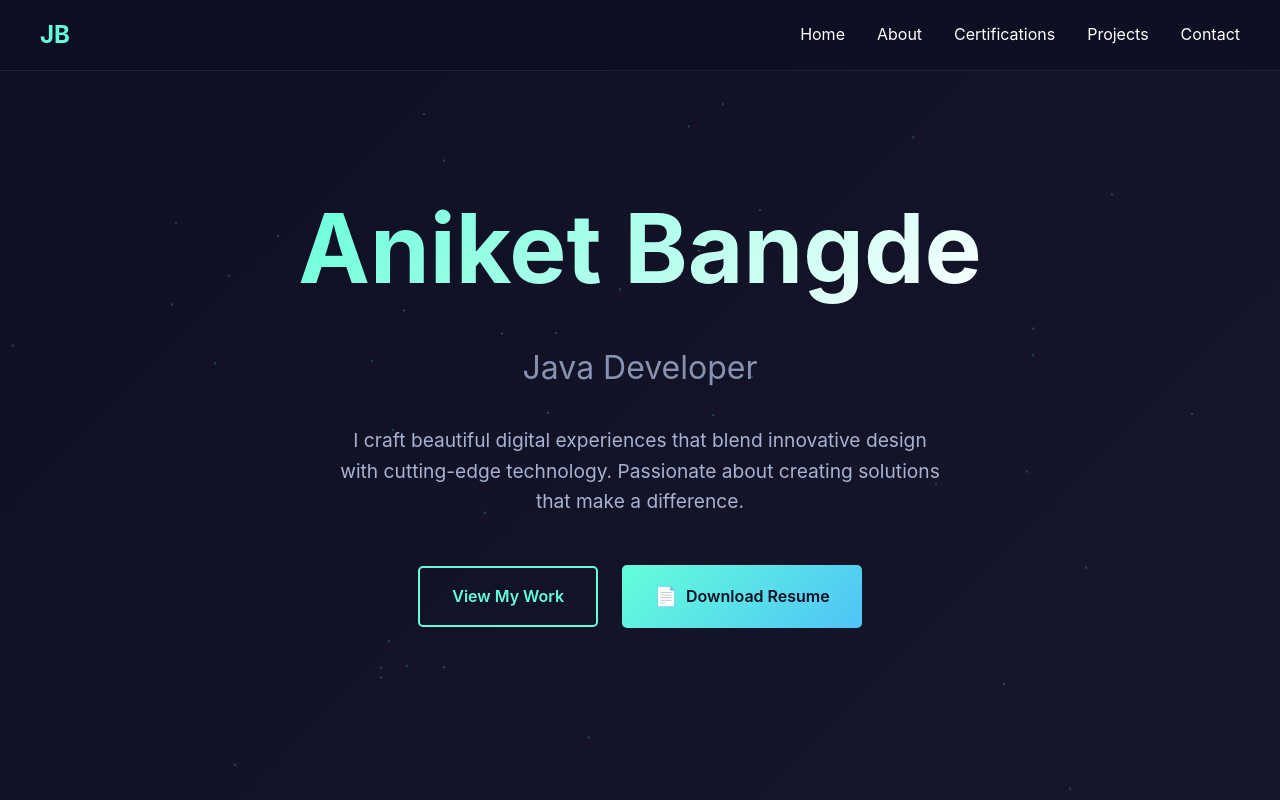
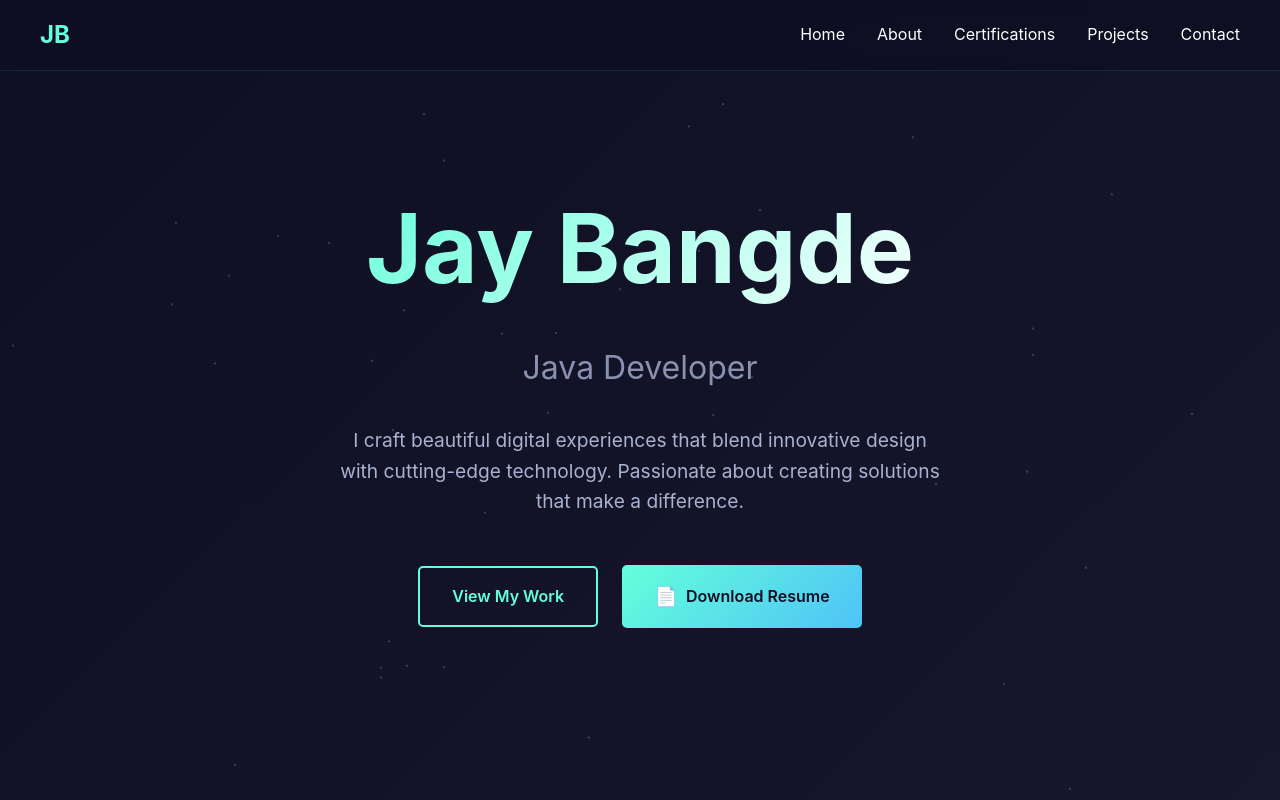
Before and after one commit to jaybangde/Portfolio, a plain HTML site: page index.html in a window 1280 px wide. Shown: the top 800 px of the page. Drawn offline with Linux system fonts and the light colour scheme.

Commit message:
Update index.html

```diff
--- a/index.html
+++ b/index.html
@@ -645,7 +645,7 @@
 
     <section id="home" class="hero">
         <div class="hero-content">
-            <h1>Aniket Bangde</h1>
+            <h1>Jay Bangde</h1>
             <div class="subtitle">Java Developer</div>
             <p>I craft beautiful digital experiences that blend innovative design with cutting-edge technology. Passionate about creating solutions that make a difference.</p>
             <div class="hero-buttons">
```
